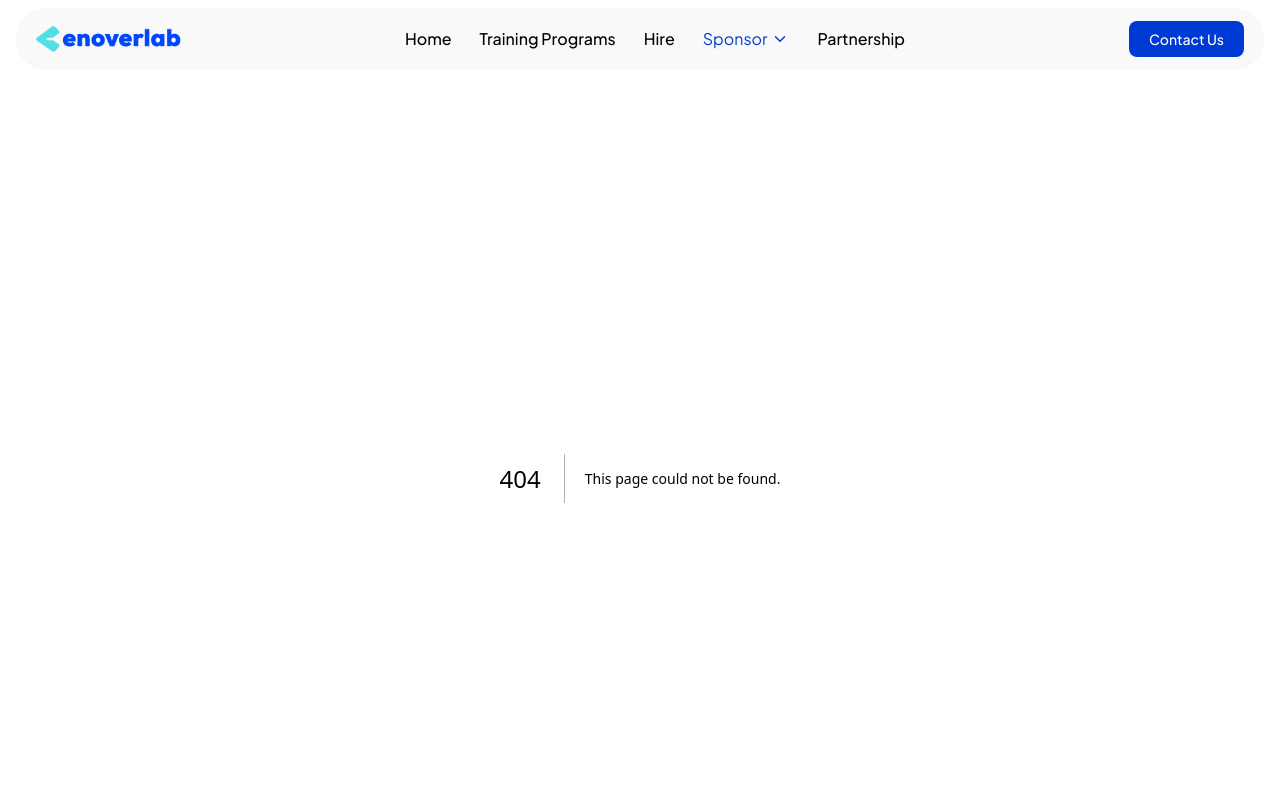
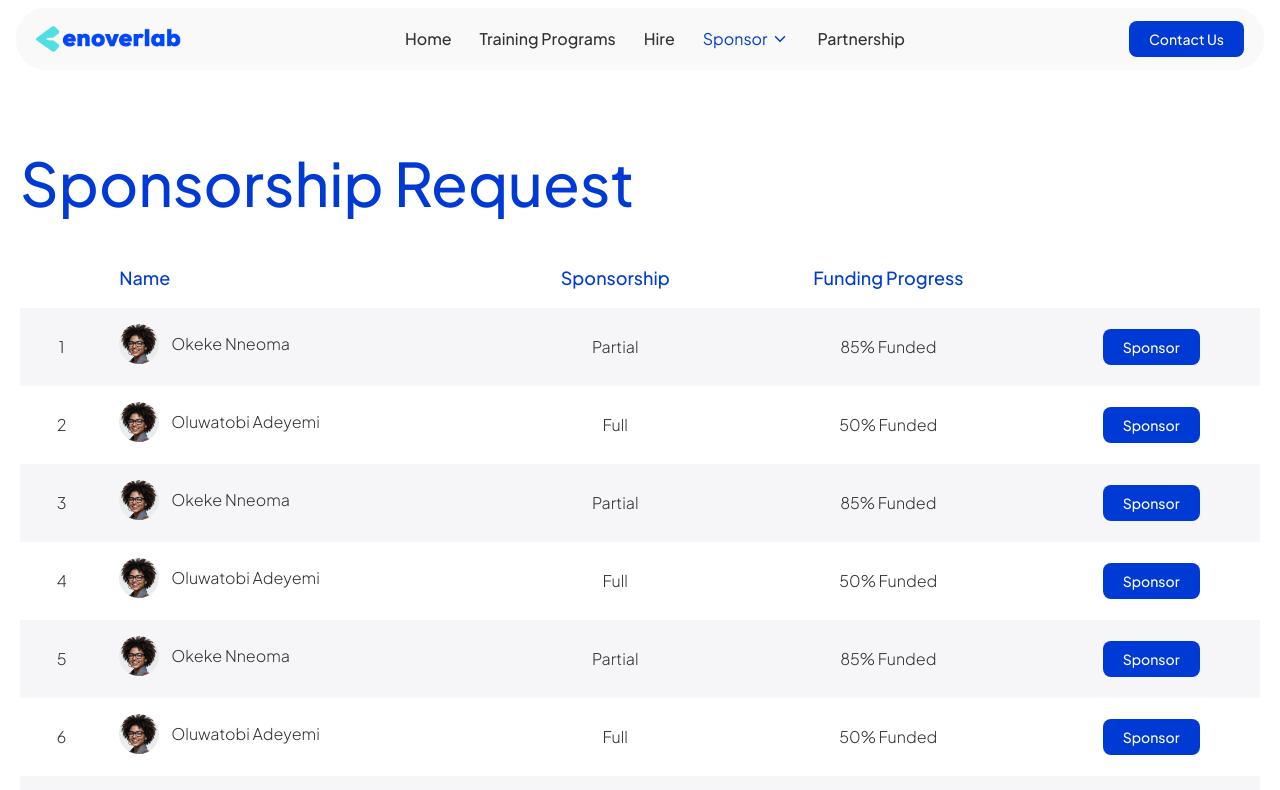
Before and after one commit to Fearless09/enoverlab_new, a Next.js app: page /sponsor/request in a window 1280 px wide. Before the commit this address had no page. Shown: the top 790 px of the page. Built offline with nearby package versions, Linux system fonts and the light colour scheme.

Commit message:
Request Page

```diff
--- a/src/app/globals.css
+++ b/src/app/globals.css
@@ -19,6 +19,8 @@
   --font-sans: var(--font-geist-sans);
   --font-mono: var(--font-geist-mono);
   --font-plus-jakarta-sans: "Plus Jakarta Sans", sans-serif;
+
+  --text-max-60: clamp(25px, 5vw, 60px);
 
   --breakpoint-ipad: 992px;
 }
--- /dev/null
+++ b/src/app/sponsor/request/page.tsx
@@ -0,0 +1,154 @@
+import { Button } from "@/components/ui/Button";
+import { cn } from "@/utilities/utils";
+import Image from "next/image";
+
+const RequestPage = () => {
+  const tableHeaders = Object.keys(requests[0]);
+
+  return (
+    <section className="my-12 md:mt-15">
+      <section className="wrapper">
+        <h1 className="text-primary-400 text-max-60 font-medium">
+          Sponsorship Request
+        </h1>
+
+        <main className="mt-5 overflow-x-clip">
+          <table className="w-full">
+            <caption className="sr-only">Sponsorship Requests</caption>
+
+            {/* Headers */}
+            <thead className="max-md:hidden [&_th]:p-4">
+              <tr className="text-primary-400 text-lg capitalize">
+                <th>
+                  <span className="sr-only">s/n</span>
+                </th>
+                {tableHeaders.map((header, index) => (
+                  <th
+                    key={index}
+                    className={cn("font-medium", {
+                      "text-left": header.toLowerCase() === "name",
+                    })}
+                  >
+                    {header}
+                  </th>
+                ))}
+                <th>
+                  <span className="sr-only">Action</span>
+                </th>
+              </tr>
+            </thead>
+
+            <tbody
+              className={cn(
+                "text-center text-base font-light [&_td]:p-4",
+                "max-md:[&_td]:grid max-md:[&_td]:grid-cols-[16ch_auto] max-md:[&_td]:items-center max-md:[&_td]:gap-2",
+                "max-md:[&_td]:py-2 max-md:[&_td]:text-left max-md:[&_td]:capitalize max-md:[&_td]:last-of-type:pb-4 max-md:[&_td]:nth-of-type-[2]:pt-4",
+                "max-md:[&_td]:before:font-bold max-md:[&_td]:before:content-[attr(data-cell)_':']",
+              )}
+            >
+              {requests.map((request, index) => (
+                <tr
+                  key={index}
+                  className={cn("bg-[#F6F6F9] even:bg-white", {
+                    // "bg-white": index % 2,
+                  })}
+                >
+                  <td className="max-md:hidden!">{index + 1}</td>
+                  <td data-cell={tableHeaders[0]} className="text-left">
+                    <span className="inline-flex flex-wrap items-center gap-3">
+                      <span className="relative size-10 shrink-0 overflow-clip rounded-full">
+                        <Image
+                          fill
+                          src={request.name.img}
+                          alt={request.name.name}
+                        />
+                      </span>
+                      {request.name.name}
+                    </span>
+                  </td>
+                  <td data-cell={tableHeaders[1]}>{request.sponsorship}</td>
+                  <td data-cell={tableHeaders[2]}>
+                    {request["funding progress"]}
+                  </td>
+                  <td className="before:hidden">
+                    <Button
+                      size="sm"
+                      className="min-h-auto px-5 py-2 max-md:col-span-2 max-md:max-w-[320px]"
+                    >
+                      Sponsor
+                    </Button>
+                  </td>
+                </tr>
+              ))}
+            </tbody>
+          </table>
+        </main>
+      </section>
+    </section>
+  );
+};
+
+export default RequestPage;
+
+const requests = [
+  {
+    name: { name: "Okeke Nneoma", img: "/sponsor_3.png" },
+    sponsorship: "Partial",
+    ["funding progress"]: "85% Funded",
+  },
+  {
+    name: { name: "Oluwatobi Adeyemi", img: "/sponsor_3.png" },
+    sponsorship: "Full",
+    ["funding progress"]: "50% Funded",
+  },
+  {
+    name: { name: "Okeke Nneoma", img: "/sponsor_3.png" },
+    sponsorship: "Partial",
+    ["funding progress"]: "85% Funded",
+  },
+  {
+    name: { name: "Oluwatobi Adeyemi", img: "/sponsor_3.png" },
+    sponsorship: "Full",
+    ["funding progress"]: "50% Funded",
+  },
+  {
+    name: { name: "Okeke Nneoma", img: "/sponsor_3.png" },
+    sponsorship: "Partial",
+    ["funding progress"]: "85% Funded",
+  },
+  {
+    name: { name: "Oluwatobi Adeyemi", img: "/sponsor_3.png" },
+    sponsorship: "Full",
+    ["funding progress"]: "50% Funded",
+  },
+  {
+    name: { name: "Okeke Nneoma", img: "/sponsor_3.png" },
+    sponsorship: "Partial",
+    ["funding progress"]: "85% Funded",
+  },
+  {
+    name: { name: "Oluwatobi Adeyemi", img: "/sponsor_3.png" },
+    sponsorship: "Full",
+    ["funding progress"]: "50% Funded",
+  },
+  {
+    name: { name: "Okeke Nneoma", img: "/sponsor_3.png" },
+    sponsorship: "Partial",
+    ["funding progress"]: "85% Funded",
+  },
+  {
+    name: { name: "Oluwatobi Adeyemi", img: "/sponsor_3.png" },
+    sponsorship: "Full",
+    ["funding progress"]: "50% Funded",
+  },
+  {
+    name: { name: "Okeke Nneoma", img: "/sponsor_3.png" },
+    sponsorship: "Partial",
+    ["funding progress"]: "85% Funded",
+  },
+  {
+    name: { name: "Oluwatobi Adeyemi", img: "/sponsor_3.png" },
+    sponsorship: "Full",
+    ["funding progress"]: "50% Funded",
+  },
+];
```
